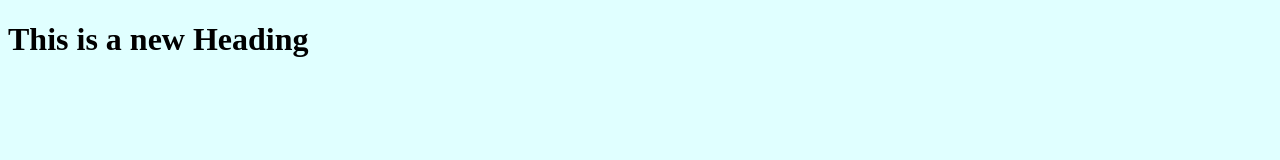
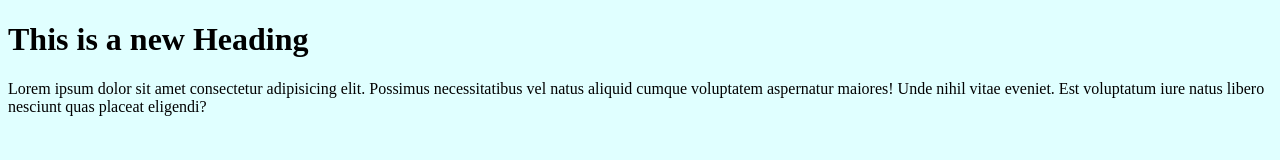
Before and after one commit to JayAlisonTan/testforgithub, a plain HTML site: page index.html in a window 1280 px wide. Drawn offline with Linux system fonts and the light colour scheme.

Commit message:
p tag added

```diff
--- a/index.html
+++ b/index.html
@@ -9,5 +9,6 @@
 </head>
 <body>
     <h1>This is a new Heading</h1>
+    <p>Lorem ipsum dolor sit amet consectetur adipisicing elit. Possimus necessitatibus vel natus aliquid cumque voluptatem aspernatur maiores! Unde nihil vitae eveniet. Est voluptatum iure natus libero nesciunt quas placeat eligendi?</p>
 </body>
 </html>
```
